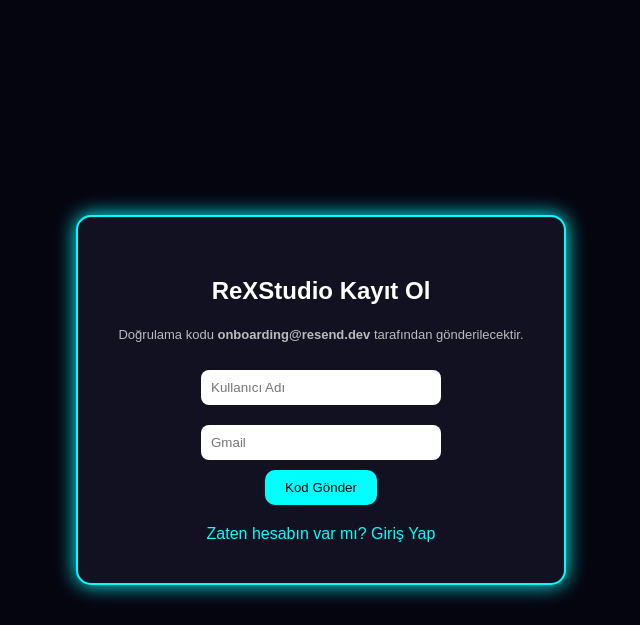
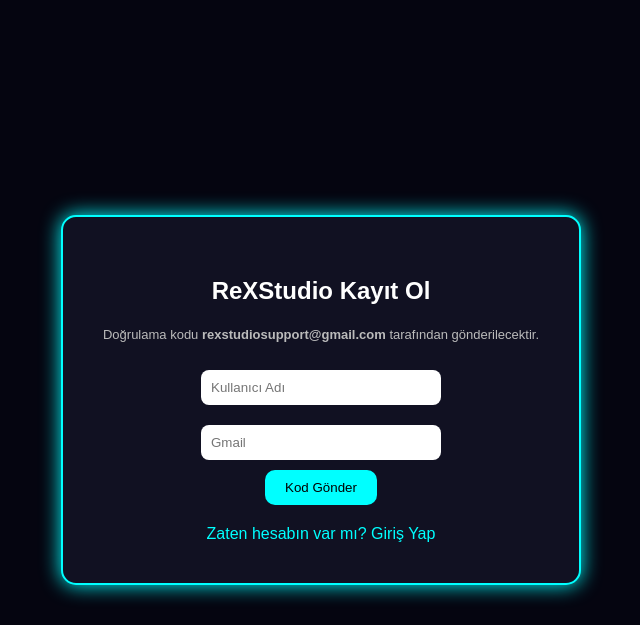
Before and after one commit to UzmanReX/ReXStudio, a Flask app: page /kayit in a window 1280 px wide. Shown: the top 625 px of the page, without its empty margins (319-959 px from the left). Run offline with Flask 3, Linux system fonts and the light colour scheme.

Commit message:
Change verification code email address in register.html
Updated the verification code email address in the registration template.

```diff
--- a/templates/register.html
+++ b/templates/register.html
@@ -102,7 +102,7 @@ button{
 <h2>ReXStudio Kayıt Ol</h2>
 
 <p class="info">
-Doğrulama kodu <strong>onboarding@resend.dev</strong>
+Doğrulama kodu <strong>rexstudiosupport@gmail.com</strong>
 tarafından gönderilecektir.
 </p>
 
```
